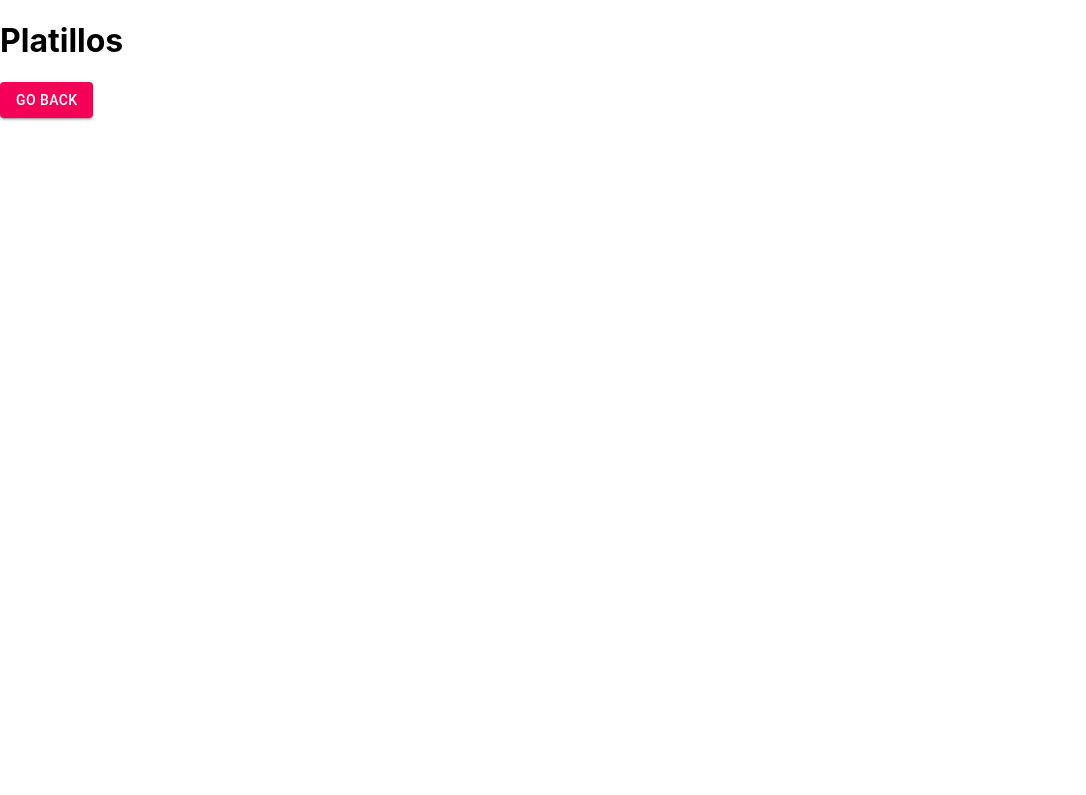
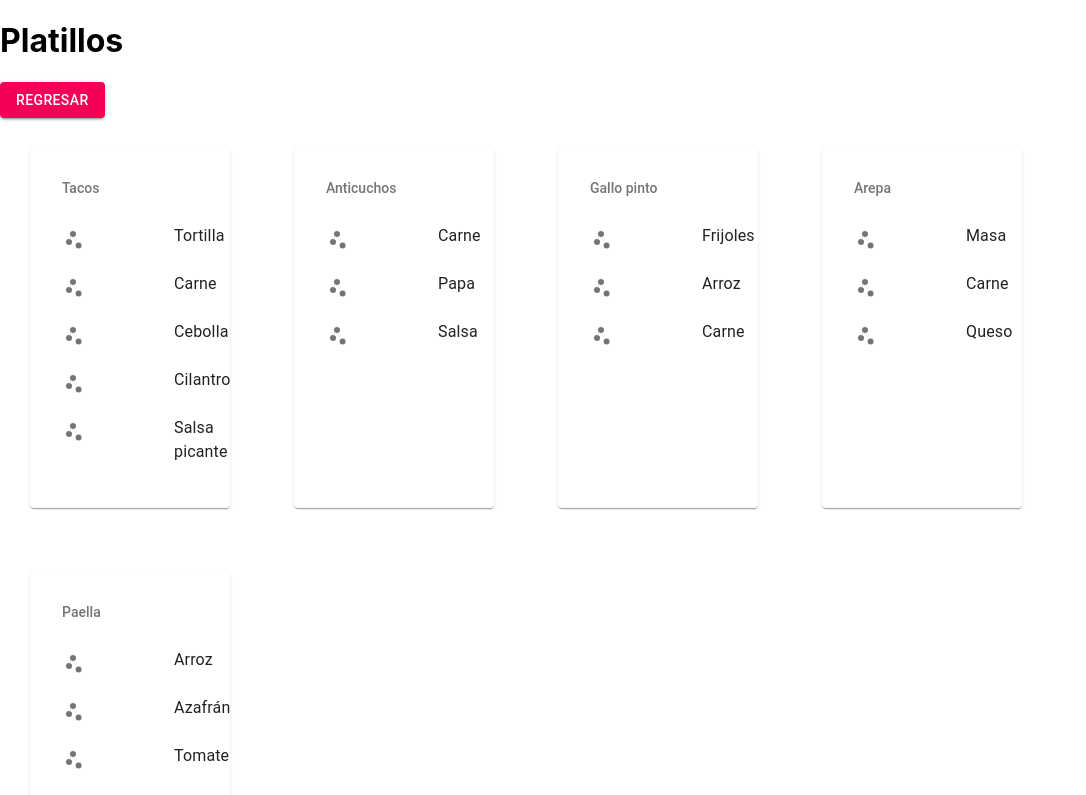
Before and after one commit to sebalesca/learningReact, a React (Create React App) app: page /platillos in a window 1280 px wide. Shown: the top 795 px of the page, without its empty margins (0-1086 px from the left). Built offline with nearby package versions, Linux system fonts and the light colour scheme.

Commit message:
componentes dinamicos

```diff
--- /dev/null
+++ b/src/assets/data/dishes.json
@@ -0,0 +1,40 @@
+{
+  "dishes": [
+    {
+      "id": "1",
+      "name": "Tacos",
+      "country": "México",
+      "ingredients": [
+        "Tortilla",
+        "Carne",
+        "Cebolla",
+        "Cilantro",
+        "Salsa picante"
+      ]
+    },
+    {
+      "id": "2",
+      "name": "Anticuchos",
+      "country": "Perú",
+      "ingredients": ["Carne", "Papa", "Salsa"]
+    },
+    {
+      "id": "3",
+      "name": "Gallo pinto",
+      "country": "Costa Rica",
+      "ingredients": ["Frijoles", "Arroz", "Carne"]
+    },
+    {
+      "id": "4",
+      "name": "Arepa",
+      "country": "Venezuela",
+      "ingredients": ["Masa", "Carne", "Queso"]
+    },
+    {
+      "id": "5",
+      "name": "Paella",
+      "country": "España",
+      "ingredients": ["Arroz", "Azafrán", "Tomate", "Mariscos", "Ajo", "Aceite"]
+    }
+  ]
+}
--- a/src/components/Countries.js
+++ b/src/components/Countries.js
@@ -1,9 +1,17 @@
 import React,{Component} from 'react';
+import Button from '@material-ui/core/Button';
 class Countries extends Component{
+    getCountries(){
+        fetch('https://restcountries.eu/rest/v2/all')
+        .then(response=>response.json())
+        .then(data=>console.log(data))
+        .catch(error=>console.log(error))
+    }
 render(){
     return(
         <div>
             <h1>Paíes</h1>
+            <Button variant='contained' color='secondary' onClick={this.getCountries} >Cargar Lista</Button>
         </div>
     )
 }
--- a/src/components/Dish.js
+++ b/src/components/Dish.js
@@ -1,7 +1,7 @@
 import React, { Component,Fragment } from 'react'
 import '../styles/Dish.css';
-import Button from '@material-ui/core/Button';
-
+import {Card,CardContent ,List,ListSubheader,ListItem,ListItemIcon, ListItemText} from '@material-ui/core';
+import ScatterPlot from '@material-ui/icons/ScatterPlot';
 export class Flag extends Component {
 
     render(){
@@ -28,27 +28,31 @@ export class Ingredient extends Component {
 }
 class Dish extends Component {
 
-    ingredients =['cebolla','palta','ajo']
-    countIgredients (){
-        return this.ingredients.length;
-    }
     render(){
-        const {params}=this.props.match;
+
         return (
-            <div className="dish">
-                <h1>{params.name}</h1>
-                <h2>{this.countIgredients()}</h2>
-                <ul>
-                    {this.ingredients.map((ingredient,index)=>(
-                        <li key={index}>
-                            {ingredient}
-                        </li>
-                    ))
-                }
-                </ul>
-                <Button variant="contained" color="primary">Elegir</Button>
+            <Card className='card'>
+                <CardContent>
+                    <List
+                        component='nav'
+                        subheader={
+                            <ListSubheader component="div">
+                                {this.props.name}
+                            </ListSubheader>
+                        }
+                     >
+                         {this.props.ingredients.map((ingredient,index)=>(
+                             <ListItem button key={index} alignItems="flex-start">
+                                 <ListItemIcon>
+                                     <ScatterPlot/>
+                                 </ListItemIcon>
+                                 <ListItemText inset primary={ingredient}/>
+                             </ListItem>
+                         ))}
+                     </List>
+                </CardContent>
+            </Card>
 
-            </div>
         )
     }
 
--- a/src/components/Dishes.js
+++ b/src/components/Dishes.js
@@ -1,5 +1,8 @@
 import React,{Component} from 'react';
-import Button from '@material-ui/core/Button';
+import data from '../assets/data/dishes.json';
+import Restaurant from '@material-ui/icons/Restaurant';
+import Dish from './Dish';
+import {Button,GridList} from '@material-ui/core'
 class Dishes extends Component{
     goBack=e=>{
         e.preventDefault();
@@ -8,8 +11,17 @@ class Dishes extends Component{
 render (){
     return(
         <div>
-            <h1>Platillos</h1>
-            <Button variant='contained' color='secondary' onClick={this.goBack}>Go Back</Button>
+        <h1>Platillos</h1>
+        <Button variant="contained" color="secondary" onClick={this.goBack}>
+          Regresar
+        </Button>
+        <GridList>
+                {
+                    data.dishes.map((dish,index)=>(
+                        <Dish key={index} name={dish.name} ingredients={dish.ingredients}/>
+                    ))
+                }
+        </GridList>
         </div>
     )
 }
--- a/src/components/Router.js
+++ b/src/components/Router.js
@@ -14,7 +14,7 @@ const Router =()=>(
         <Route exact path="/" component={App}/>
         <Route path="/platillos" component={Dishes}/>
         <Route path="/platillo/:name" component={Dish}/>
-        <Route path="/countries" component={Countries}/>
+        <Route path="/paises" component={Countries}/>
         <Route component={NotFound}/>
 
     </Switch>
--- a/src/styles/App.css
+++ b/src/styles/App.css
@@ -3,14 +3,8 @@
 }
 
 .App-logo {
+  animation: App-logo-spin infinite 20s linear;
   height: 40vmin;
-  pointer-events: none;
-}
-
-@media (prefers-reduced-motion: no-preference) {
-  .App-logo {
-    animation: App-logo-spin infinite 20s linear;
-  }
 }
 
 .App-header {
@@ -36,3 +30,9 @@
     transform: rotate(360deg);
   }
 }
+
+.card {
+  max-width: 200px;
+  margin: 2rem;
+
+}
--- a/src/styles/Dish.css
+++ b/src/styles/Dish.css
@@ -1,9 +1,20 @@
 h4 {
-    color:red;
-}
-.dish{
-    width:120px;
-    height:200px;
+    color: red;
+  }
+
+  .dish {
+    width: 120px;
+    height: 200px;
     border-radius: 5px;
     background-color: cadetblue;
-}
+  }
+
+  ul {
+    list-style-type: none;
+    text-align: left;
+  }
+
+  .dish-form-icon {
+    margin-top: 1rem !important;
+    margin-left: 1rem !important;
+  }
```
